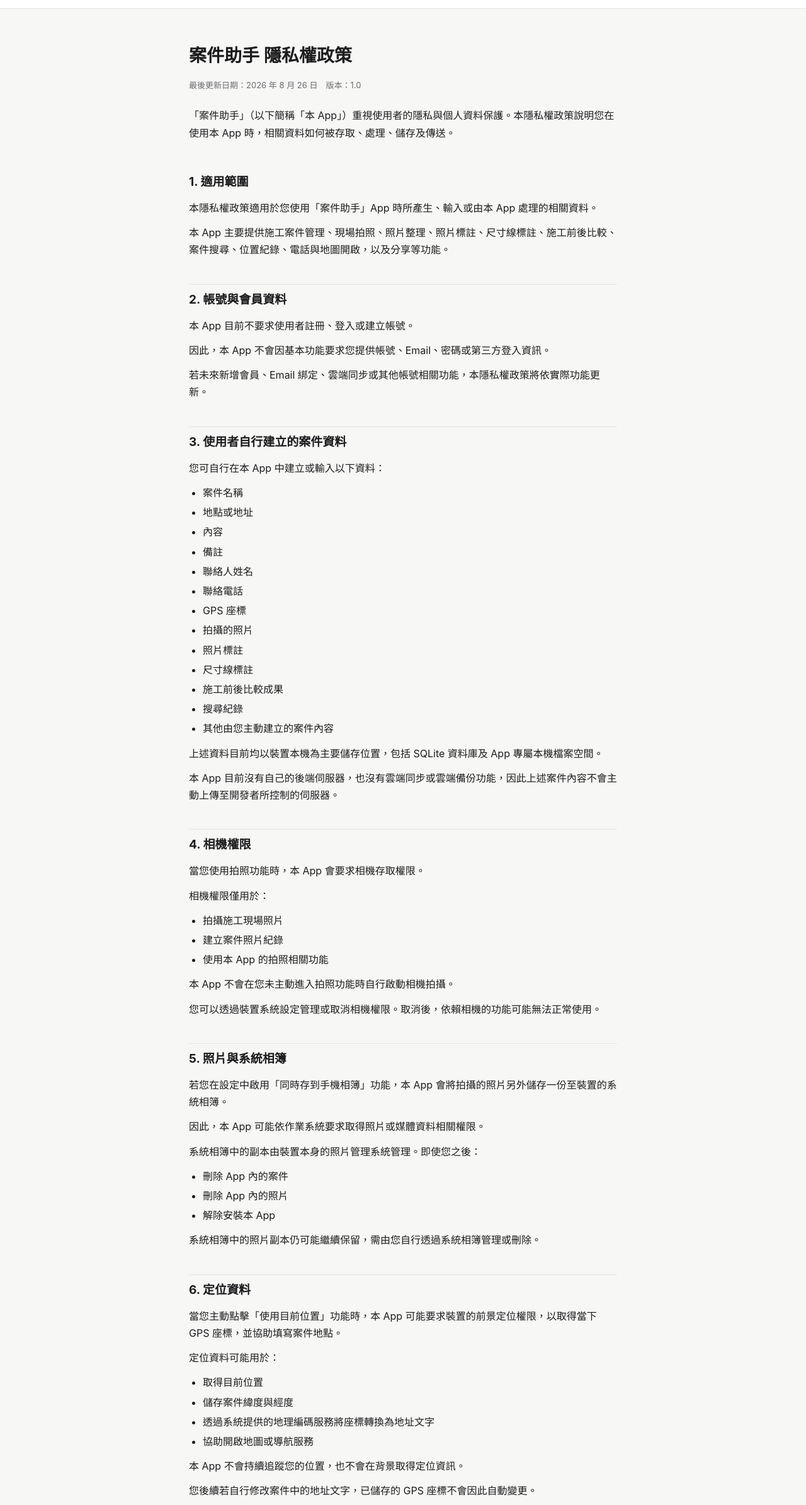
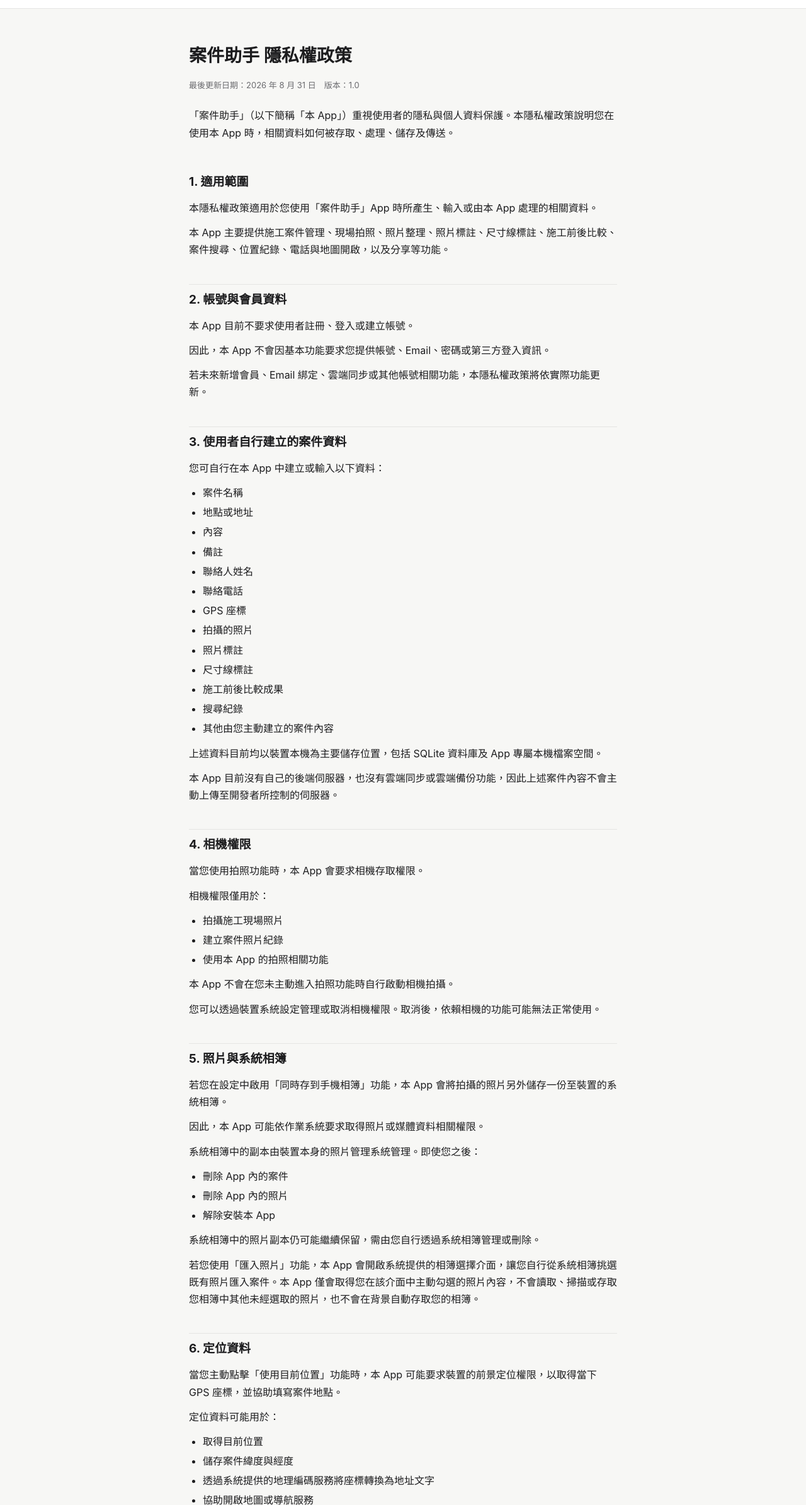
Before and after one commit to kaiserBoot/site-assistant-web, a plain HTML site: page privacy.html in a window 1280 px wide. Shown: the part 48-2437 px from the top of the page at 63% size. Drawn offline with Linux system fonts and the light colour scheme.

Commit message:
docs: disclose photo library read access for gallery import
新增「相簿讀取（匯入照片）」揭露：App 新增從系統相簿選取既有照片匯入
案件的功能，隱私權政策/使用條款原本只揭露「拍照後存到相簿」這個寫入
方向，缺少讀取方向的揭露，這次補上。

Co-Authored-By: Claude Sonnet 5 <noreply@anthropic.com>

```diff
--- a/privacy.html
+++ b/privacy.html
@@ -18,7 +18,7 @@
 
 <main class="page">
   <h1>案件助手 隱私權政策</h1>
-  <p class="meta">最後更新日期：2026 年 8 月 26 日　版本：1.0</p>
+  <p class="meta">最後更新日期：2026 年 8 月 31 日　版本：1.0</p>
 
   <p>「案件助手」（以下簡稱「本 App」）重視使用者的隱私與個人資料保護。本隱私權政策說明您在使用本 App 時，相關資料如何被存取、處理、儲存及傳送。</p>
 
@@ -72,6 +72,7 @@
     <li>解除安裝本 App</li>
   </ul>
   <p>系統相簿中的照片副本仍可能繼續保留，需由您自行透過系統相簿管理或刪除。</p>
+  <p>若您使用「匯入照片」功能，本 App 會開啟系統提供的相簿選擇介面，讓您自行從系統相簿挑選既有照片匯入案件。本 App 僅會取得您在該介面中主動勾選的照片內容，不會讀取、掃描或存取您相簿中其他未經選取的照片，也不會在背景自動存取您的相簿。</p>
 
   <h2>6. 定位資料</h2>
   <p>當您主動點擊「使用目前位置」功能時，本 App 可能要求裝置的前景定位權限，以取得當下 GPS 座標，並協助填寫案件地點。</p>
```
Also changed, not shown: terms.html (+2 -1 lines).
